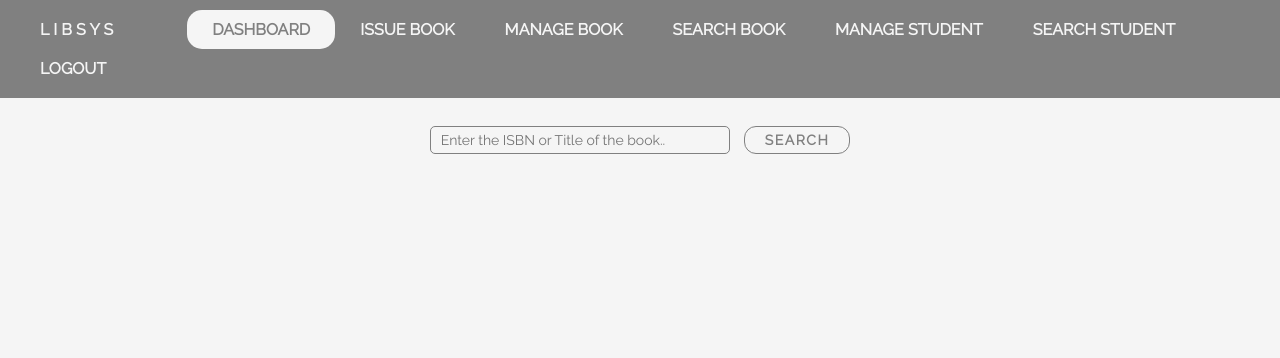
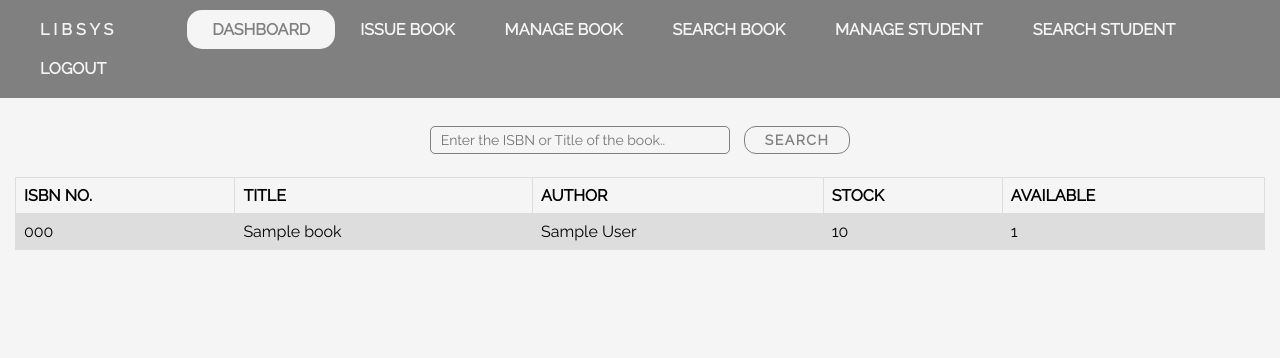
Before and after one commit to sazzadshopno/Library-Management-System, a PHP site: page /searchbook.php in a window 1280 px wide. Shown: the top 358 px of the page. Run offline with PHP 8.4, Linux system fonts and the light colour scheme; tables that the repository leaves empty hold one stand-in row (values such as "Sample post"); lists and menus that the app fills with data are empty.

Commit message:
changes made in searchbook and main.css

```diff
--- a/css/main.css
+++ b/css/main.css
@@ -187,8 +187,11 @@ select {
 .result th {
     text-transform: uppercase;
 }
-.result tr{
+.result td{
     cursor: pointer;
+}
+.result tr:hover{
+    font-weight: bold;
 }
 .result td, .result th{
     border: 1px solid #dddddd;
--- a/page/searchbook.php
+++ b/page/searchbook.php
@@ -17,9 +17,9 @@ include '../include/header.php';
 <div class="result">
 
     <?php
+    include('../include/connection.php');
         if(isset($_GET['type'])){
-            include('../include/connection.php');
-            echo "<h3>Search result of: ". $_GET['value'] ."</h3>";
+            echo "<h3>Search result of: ". $_GET['value'] ." <button onclick='viewsearch()'>Clear</button></h3>";
             if($_GET['type'] == 'isbn'){
                 $isbn = $_GET['value'];
                 $sql = "SELECT * FROM book WHERE isbn_no = $isbn;";
@@ -28,14 +28,17 @@ include '../include/header.php';
                     header("Location: searchbook.php?error=noresult");
                     exit();
                 }
+
                 echo "<table align='center'>";
                 echo '<tr><th>ISBN No.</th>';
                 echo '<th>Title</th>';
                 echo '<th>Author</th>';
                 echo '<th>Stock</th>';
                 echo '<th>Available</th></tr>';
+                $keyword = $_GET['value'];
                 while($row = $result->fetch_assoc()){
-                    echo '<tr onclick="view('.$row["isbn_no"].')"><td>'.$row['isbn_no'].'</td>';
+                    $isbn = preg_replace("/$keyword/i", "<b style='background-color:yellow;'>$0</b>", $row['isbn_no']);
+                    echo '<tr onclick="view('.$row["isbn_no"].')"><td>'.$isbn.'</td>';
                     echo '<td>'.$row['book_title'].'</td>';
                     echo '<td>'.$row['book_author'].'</td>';
                     echo '<td>'.$row['stock'].'</td>';
@@ -57,6 +60,31 @@ include '../include/header.php';
                 echo '<th>Author</th>';
                 echo '<th>Stock</th>';
                 echo '<th>Available</th></tr>';
+                $keyword = $_GET['value'];
+                while($row = $result->fetch_assoc()){
+                    $book = preg_replace("/$keyword/i", "<b style='background-color:yellow;'>$0</b>", $row['book_title']);
+                    echo '<tr onclick="view('.$row["isbn_no"].')"><td>'.$row['isbn_no'].'</td>';
+                    echo '<td>'.$book.'</td>';
+                    echo '<td>'.$row['book_author'].'</td>';
+                    echo '<td>'.$row['stock'].'</td>';
+                    echo '<td>'.$row['available'].'</td></tr>';
+                }
+                echo "</table>";
+                $con->close();
+            }
+        }else{
+                $sql = "SELECT * FROM book;";
+                $result = $con->query($sql);
+                if($result->num_rows == 0){
+                    header("Location: searchbook.php?error=noresult");
+                    exit();
+                }
+                echo "<table align='center'>";
+                echo '<tr><th>ISBN No.</th>';
+                echo '<th>Title</th>';
+                echo '<th>Author</th>';
+                echo '<th>Stock</th>';
+                echo '<th>Available</th></tr>';
                 while($row = $result->fetch_assoc()){
                     echo '<tr onclick="view('.$row["isbn_no"].')"><td>'.$row['isbn_no'].'</td>';
                     echo '<td>'.$row['book_title'].'</td>';
@@ -66,7 +94,6 @@ include '../include/header.php';
                 }
                 echo "</table>";
                 $con->close();
-            }
         }
     ?>
     </div>
@@ -74,6 +101,9 @@ include '../include/header.php';
         function view(isbn){
             window.location = 'managebook.php?isbn=' + isbn + '&available=true';
         }
+        function viewsearch(){
+            window.location = 'searchbook.php';
+        }
     </script>
 </body>
 
```
